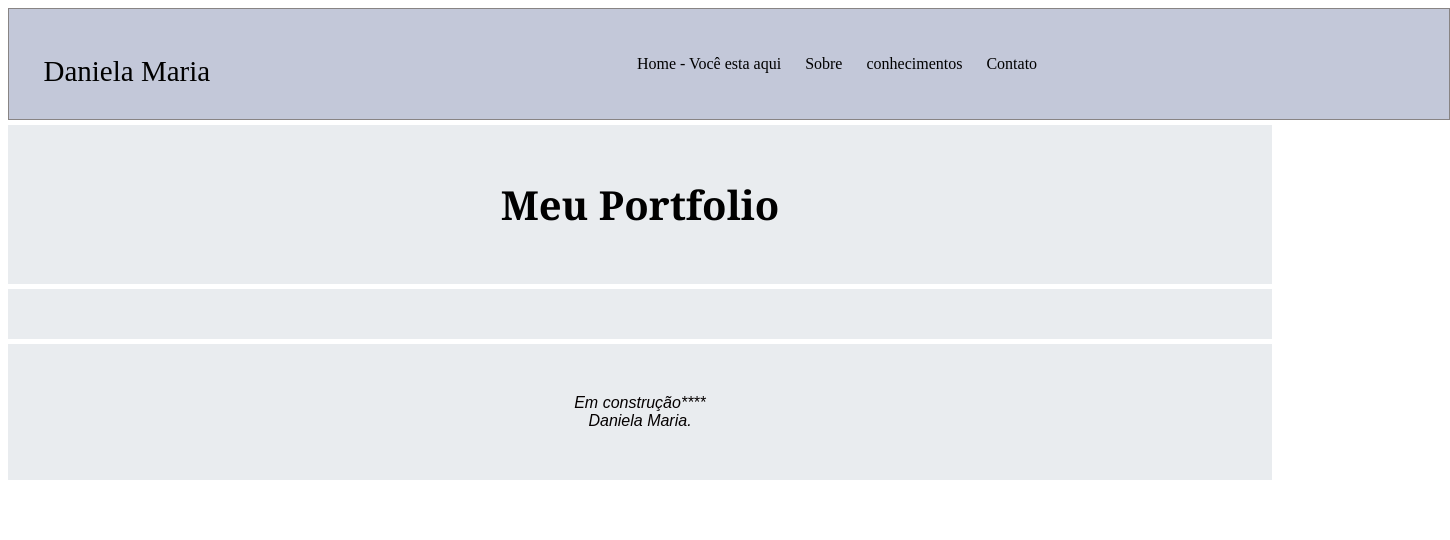
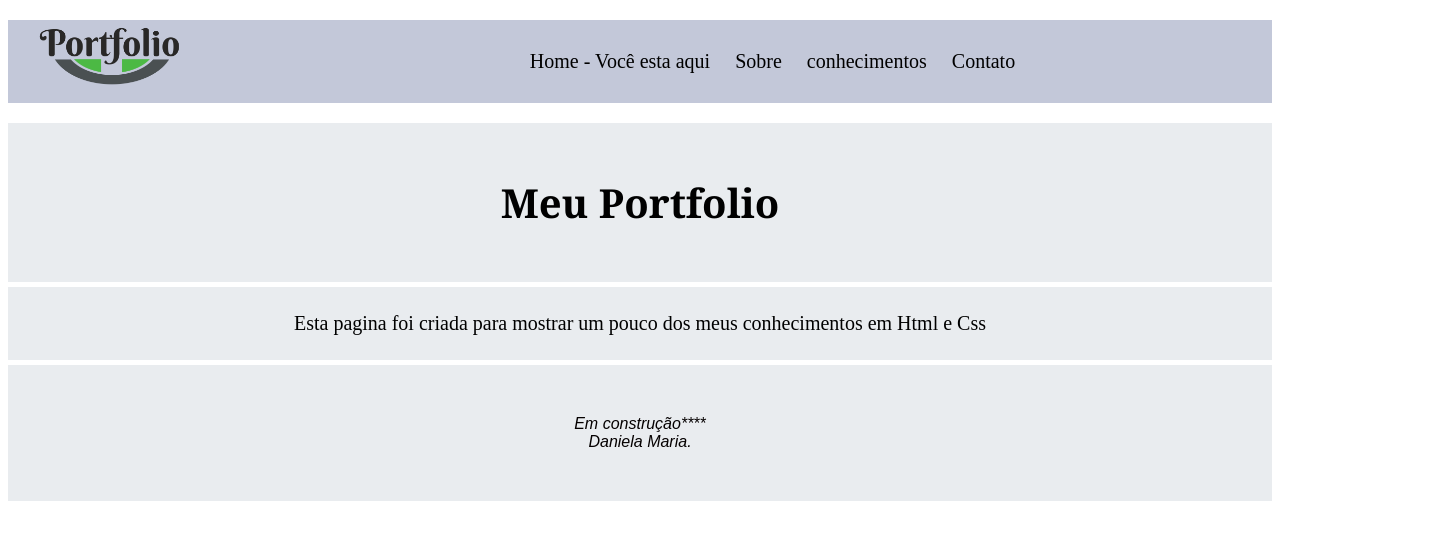
Before and after one commit to daniela17maria/MeuProjeto, a plain HTML site: page index.html in a window 1280 px wide. Shown: the whole page, 1450 px wide, since content can reach past the window. Drawn offline with Linux system fonts and the light colour scheme.

Commit message:
novo comit

```diff
--- a/index.html
+++ b/index.html
@@ -12,7 +12,7 @@
 <body>
     <nav class="menu">
         <ul>
-            <li class="nome">Daniela Maria</li>
+            <li class="logo" id="minhaImagem"> <img src="logo-meu-site.png" Alt="logo"></li>
             <li><a href="index.html">Home - Você esta aqui</a></li>
             <li><a href="sobre.html" target="_blank">Sobre</a></li>
             <li><a href="conhecimentos.html">conhecimentos</a></li>
@@ -28,6 +28,8 @@
 
     <div class="paragrafo">
 
+        Esta pagina foi criada para mostrar um pouco dos meus conhecimentos em Html e Css
+
     </div>
 
     <div class="assinatura">
--- a/style.css
+++ b/style.css
@@ -1,30 +1,27 @@
 .body {
     font-size: 16px;
-    background-color: #615F73;
+    background-color: #E9ECEF;
     font-family: Georgia, "Times New Roman", Times, serif;
 }
 
 .menu {
     list-style: none;
+    font-size: 20px;
+    margin-top: 1px;
+    padding-left: 11em;
+    margin-top: 0%;
+    background-color: #C3C8D9;
+    text-align: center;
+}
+
+.logo img {
+    list-style-type: none;
     padding: 0;
     margin: 0;
-    font-size: 16px;
-    border: 1px solid #888484;
-    margin-top: 1px;
-    width: 100%;
-    padding-left: 11em;
-    text-decoration: #000000;
-}
-
-.nome {
-    list-style-type: none;
     position: absolute;
-    top: 0.5em 0;
+    top: 1em;
     left: 1em;
-    width: em;
-    margin: 0.5em 0;
-    padding: 0.5em;
-    font-size: 29px;
+    width: 9em;
 }
 
 
@@ -48,11 +45,6 @@ h1 {
     width: 100%;
 }
 
-.menu {
-    background-color: #C3C8D9;
-    text-align: center;
-}
-
 .menu ul li {
     display: inline-block;
 }
@@ -72,7 +64,8 @@ h1 {
     background-color: #E9ECEF;
     padding: 25px;
     color: black;
-    align-items: center;
+    text-align: center;
+    font-size: 20px;
 }
 
 .contato {
@@ -102,24 +95,6 @@ a:link {
 
 
 /*imagens */
-
-.cacto {
-    padding: 0;
-    margin: 0;
-    position: absolute;
-    top: 6em;
-    left: 1em;
-    width: 9em
-}
-
-.pilao {
-    padding: 0;
-    margin: 0;
-    position: absolute;
-    top: 15em;
-    left: 1em;
-    width: 9em
-}
 
 .formulario {
     margin-top: 5px;
```
Also changed, not shown: conhecimentos.html (+1 -1 lines), contato.html (+1 -1 lines), sobre.html (+1 -1 lines), logo-meu-site.png (added), logo-portfolio.png (added).
